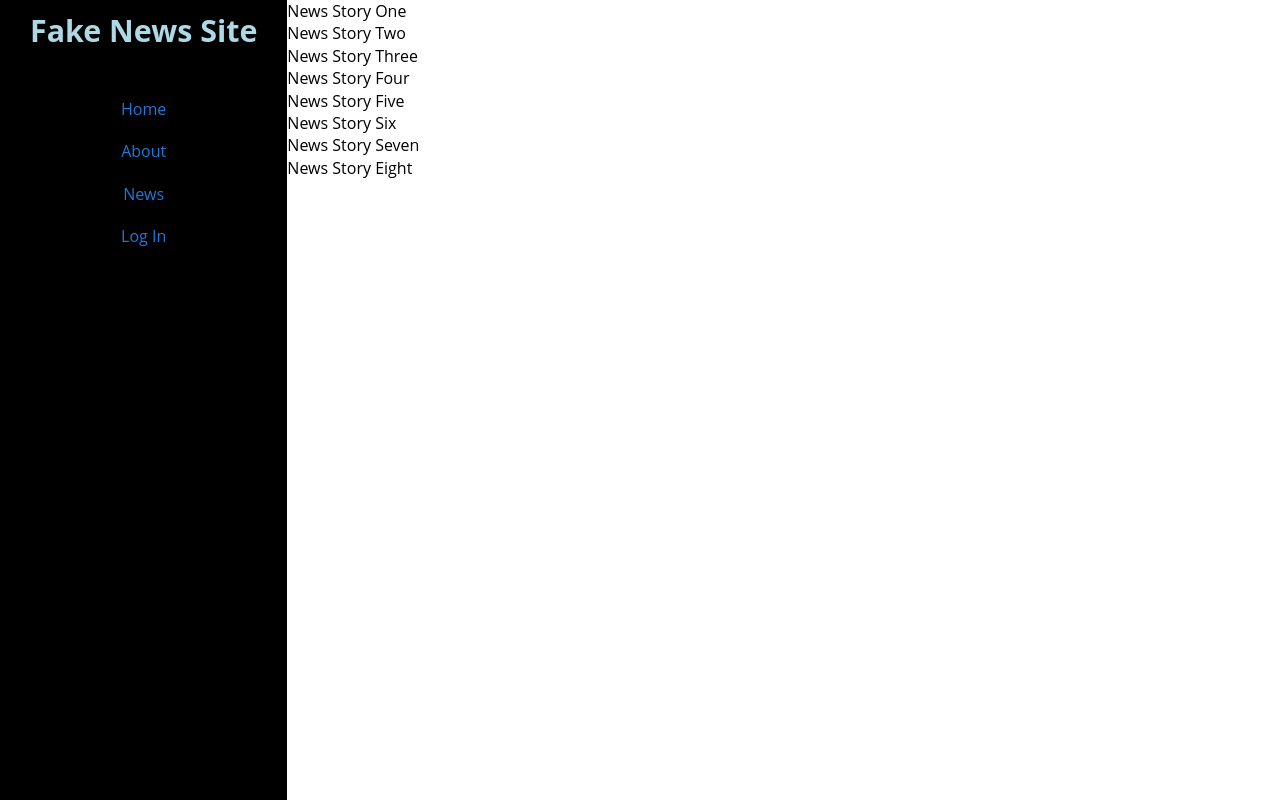
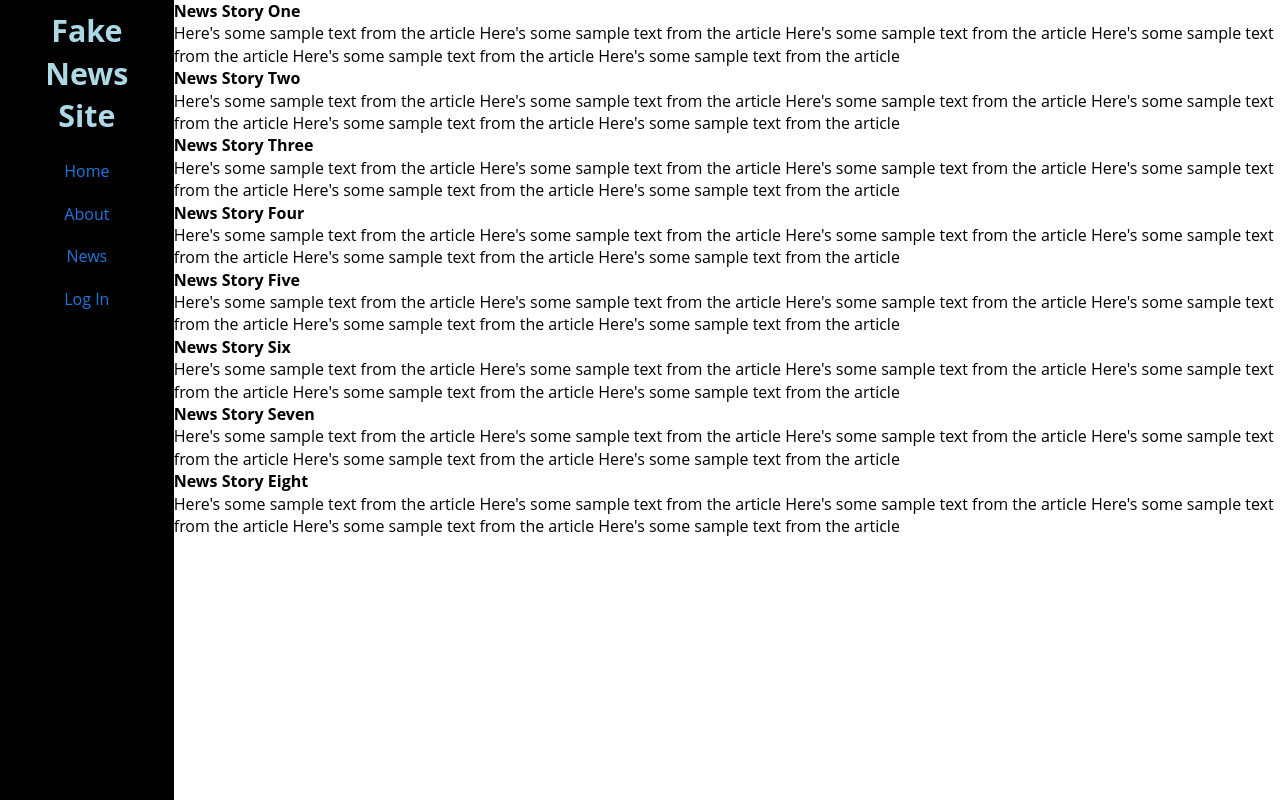
Before and after one commit to JS-goose/fake_news_react, a React (Create React App) app: page / in a window 1280 px wide. Built offline with nearby package versions, Linux system fonts and the light colour scheme.

Commit message:
added place holder text for articles

```diff
--- a/src/components/NewsItem.js
+++ b/src/components/NewsItem.js
@@ -2,10 +2,15 @@ import React from "react";
 
 class NewsItem extends React.Component {
   render() {
-      const {id, title} = this.props.articles;
+    const { id, title } = this.props.articles;
     return (
       <article>
-        <p>{title}</p>
+        <h1>{title}</h1>
+        <p>
+          Here's some sample text from the article Here's some sample text from the article Here's
+          some sample text from the article Here's some sample text from the article Here's some
+          sample text from the article Here's some sample text from the article
+        </p>
       </article>
     );
   }
```
